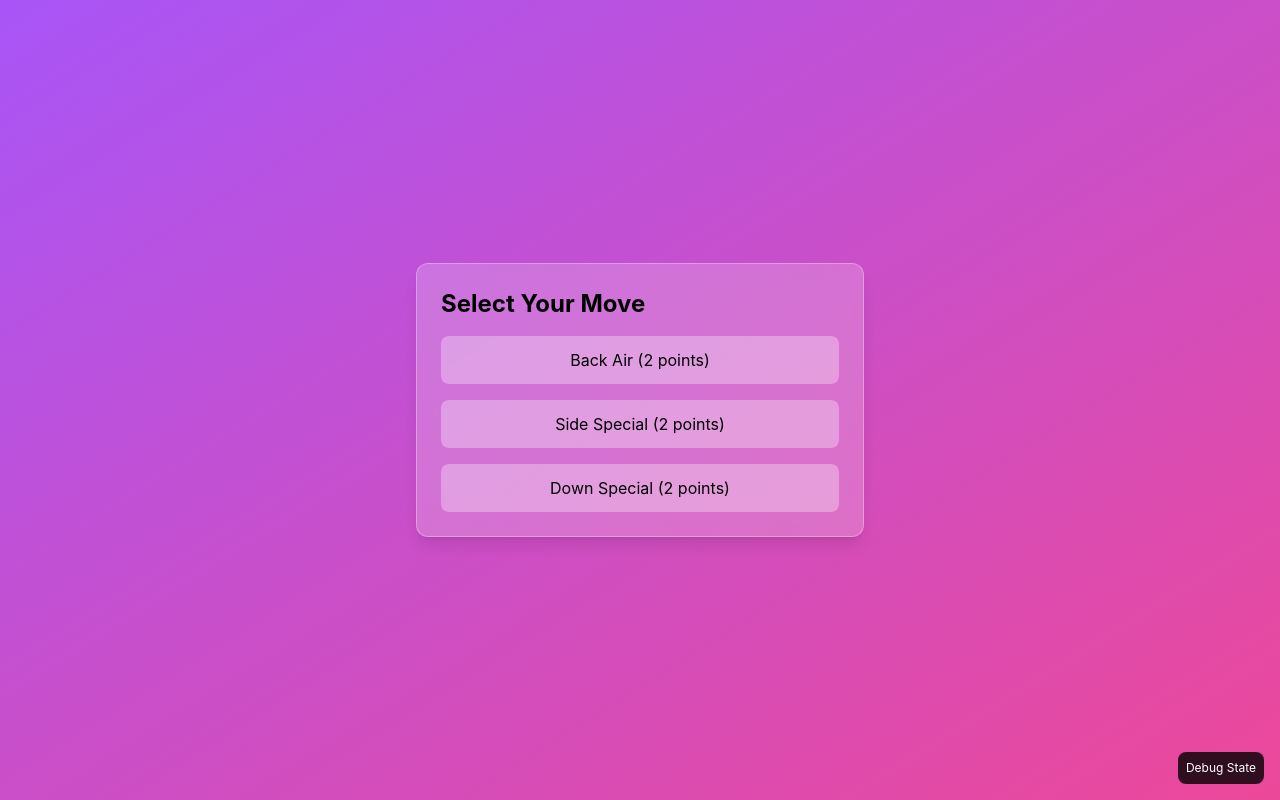
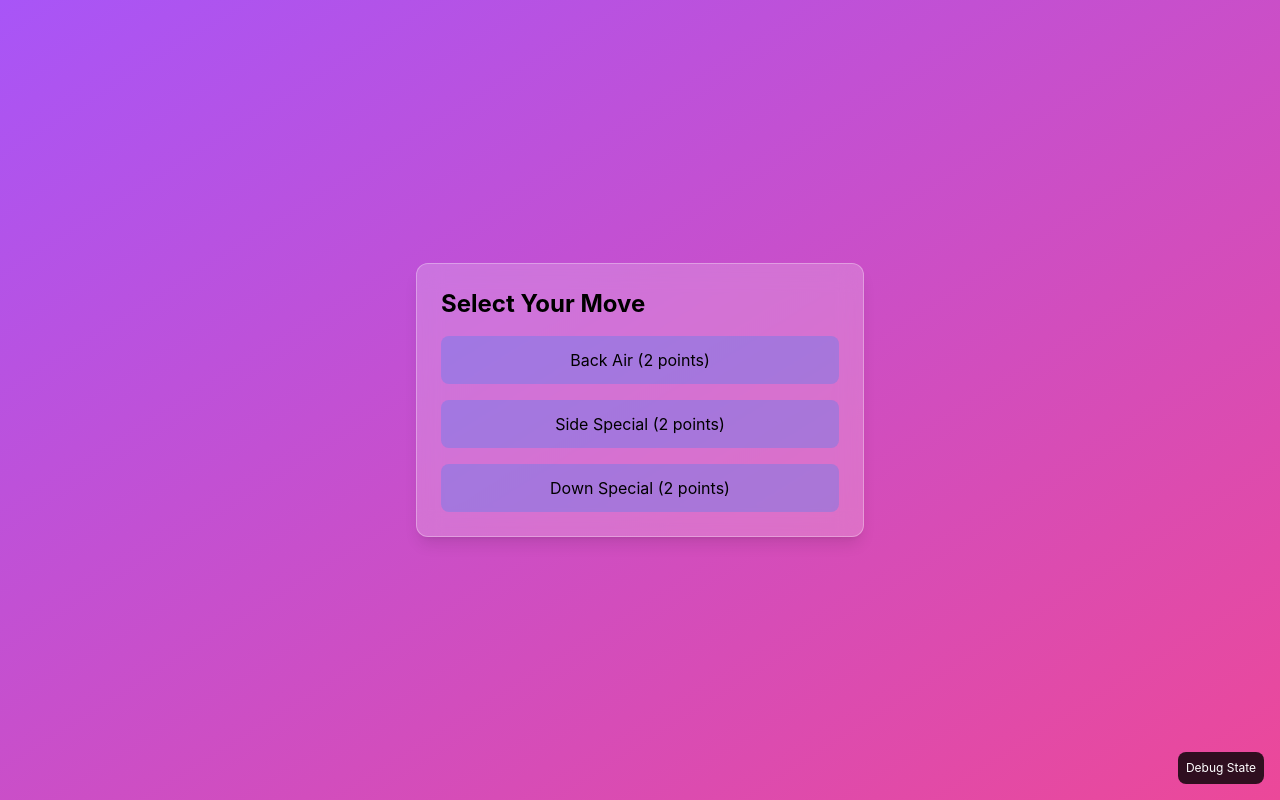
Before and after one commit to chase-brenchley/smash-cluedo, a React (Create React App) app: page / in a window 1280 px wide. Built offline with nearby package versions, Linux system fonts and the light colour scheme.

Commit message:
color buttons

```diff
--- a/src/components/RoundScreen.jsx
+++ b/src/components/RoundScreen.jsx
@@ -99,7 +99,7 @@ const RoundScreen = () => {
             className={`w-full p-3 rounded-lg ${
               selectedMove && selectedMove.id === move.id
                 ? 'bg-blue-500 text-white'
-                : 'bg-white/30 hover:bg-white/40'
+                : 'bg-blue-500/30 hover:bg-blue-500/40'
             }`}
           >
             {move.name} ({move.points} points)
@@ -123,8 +123,8 @@ const RoundScreen = () => {
             onClick={() => handleModifierSelect(modifier)}
             className={`w-full p-2 rounded-lg ${
               selectedModifier && selectedModifier.id === modifier.id
-                ? 'bg-green-500 text-white'
-                : 'bg-white/30 hover:bg-white/40'
+                ? 'bg-purple-500 text-white'
+                : 'bg-purple-500/30 hover:bg-purple-500/40'
             }`}
           >
             {modifier.name} (+{modifier.bonus} points)
@@ -132,7 +132,7 @@ const RoundScreen = () => {
         ))}
         <button
           onClick={handleSkipModifier}
-          className="w-full p-2 rounded-lg bg-white/30 hover:bg-white/40 mt-4"
+          className="w-full p-2 rounded-lg bg-gray-500/30 hover:bg-gray-500/40 mt-4"
         >
           Skip Modifier
         </button>
```
